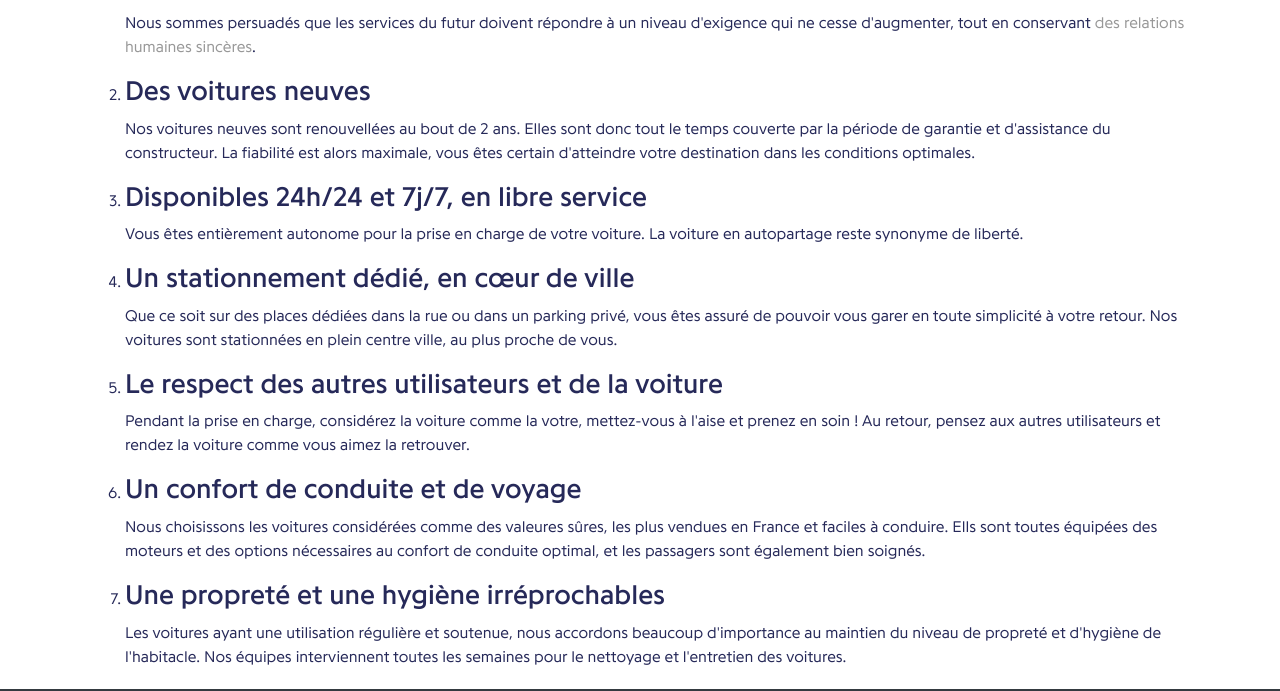
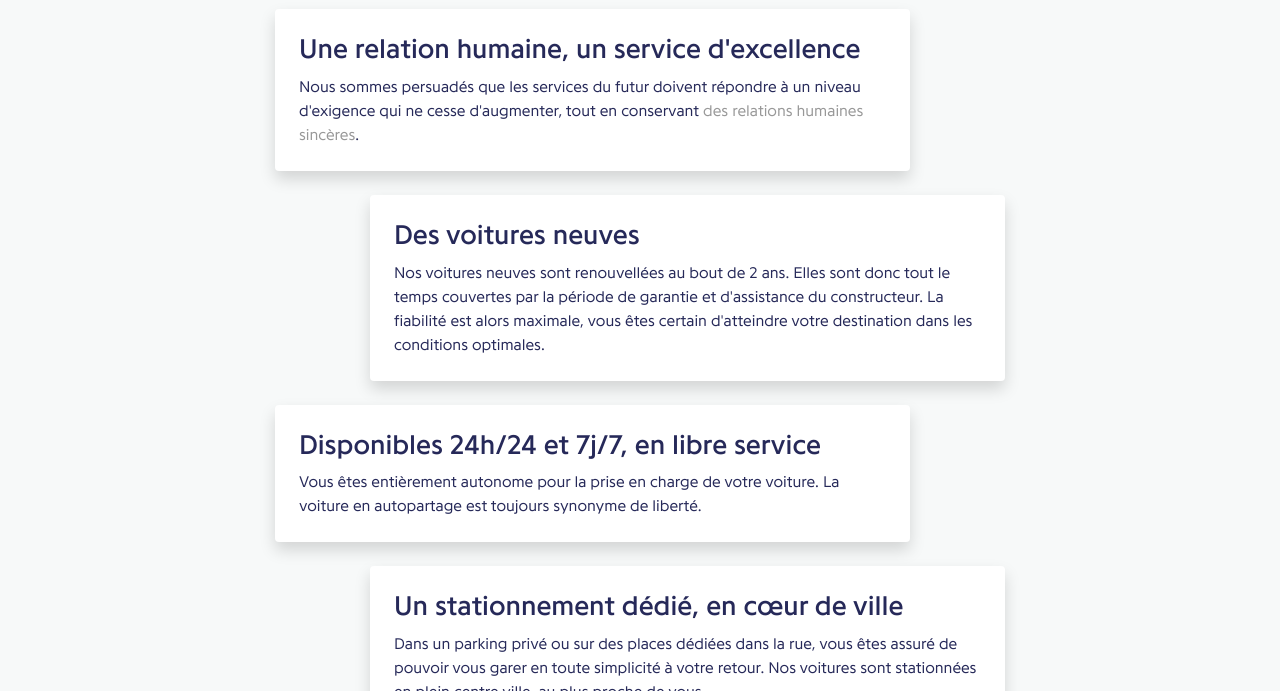
Before and after one commit to evolutions-urbaines/evolutions-urbaines, a Gatsby site: page /autopartage in a window 1280 px wide. Shown: the part 229-920 px from the top of the page. Built offline with nearby package versions, Linux system fonts and the light colour scheme; Gatsby itself is replaced by a stand-in of ours.

Commit message:
improve autopartage

```diff
--- a/src/components/navigation.js
+++ b/src/components/navigation.js
@@ -43,7 +43,7 @@ class Navigation extends Component {
               navbar
             >
               <ul className="navbar-nav mr-auto">
-                {/* <li className="nav-item">
+                <li className="nav-item">
                   <Link
                     to="/autopartage"
                     className="nav-link"
@@ -51,7 +51,7 @@ class Navigation extends Component {
                   >
                     Autopartage
                   </Link>
-                </li> */}
+                </li>
                 <li className="nav-item">
                   <Link
                     to="/satisfaction-client"
--- a/src/pages/autopartage.js
+++ b/src/pages/autopartage.js
@@ -4,88 +4,105 @@ import Link from 'gatsby-link'
 import Layout from '../components/layout'
 
 const CarSharingPage = ({ location }) => (
-  <Layout {...{ location }}>
+  <Layout className="bg-steel pt-4" {...{ location }}>
     <h1>Notre vision de l'autopartage</h1>
 
     <p>
       Passionnés par les nouvelles mobilités et l'autopartage, nous vous
-      proposons un service appuyé sur 7 principes fondamentaux.
+      proposons un service construit autour de 7 principes fondamentaux.
     </p>
 
     <h2>
       <span className="font-weight-normal">Les </span>7 marqueurs de Qualité{' '}
       <span className="font-weight-normal">pour un autopartage réussi</span>
     </h2>
-    <ol>
-      <li>
+
+    <div className="row my-4">
+      <div className="offset-md-2 col-md-7">
+        <div className="bg-white rounded shadow p-4 mb-4">
           <h3>Une relation humaine, un service d'excellence</h3>
-        <p>
-          Nous sommes persuadés que les services du futur doivent répondre à un
-          niveau d'exigence qui ne cesse d'augmenter, tout en conservant{' '}
+          <p className="mb-0">
+            Nous sommes persuadés que les services du futur doivent répondre à
+            un niveau d'exigence qui ne cesse d'augmenter, tout en conservant{' '}
             <Link to="/satisfaction-client" className="text-secondary">
               des relations humaines sincères
             </Link>
             .
           </p>
-      </li>
+        </div>
+      </div>
 
-      <li>
+      <div className="offset-md-3 col-md-7">
+        <div className="bg-white rounded shadow p-4 mb-4">
           <h3>Des voitures neuves</h3>
-        <p>
+          <p className="mb-0">
             Nos voitures neuves sont renouvellées au bout de 2 ans. Elles sont
-          donc tout le temps couverte par la période de garantie et d'assistance
-          du constructeur. La fiabilité est alors maximale, vous êtes certain
-          d'atteindre votre destination dans les conditions optimales.
+            donc tout le temps couvertes par la période de garantie et
+            d'assistance du constructeur. La fiabilité est alors maximale, vous
+            êtes certain d'atteindre votre destination dans les conditions
+            optimales.
           </p>
-      </li>
+        </div>
+      </div>
 
-      <li>
+      <div className="offset-md-2 col-md-7">
+        <div className="bg-white rounded shadow p-4 mb-4">
           <h3>Disponibles 24h/24 et 7j/7, en libre service</h3>
-        <p>
+          <p className="mb-0">
             Vous êtes entièrement autonome pour la prise en charge de votre
-          voiture. La voiture en autopartage reste synonyme de liberté.
+            voiture. La voiture en autopartage est toujours synonyme de liberté.
           </p>
-      </li>
+        </div>
+      </div>
 
-      <li>
+      <div className="offset-md-3 col-md-7">
+        <div className="bg-white rounded shadow p-4 mb-4">
           <h3>Un stationnement dédié, en cœur de ville</h3>
-        <p>
-          Que ce soit sur des places dédiées dans la rue ou dans un parking
-          privé, vous êtes assuré de pouvoir vous garer en toute simplicité à
-          votre retour. Nos voitures sont stationnées en plein centre ville, au
-          plus proche de vous.
+          <p className="mb-0">
+            Dans un parking privé ou sur des places dédiées dans la rue, vous
+            êtes assuré de pouvoir vous garer en toute simplicité à votre
+            retour. Nos voitures sont stationnées en plein centre ville, au plus
+            proche de vous.
           </p>
-      </li>
+        </div>
+      </div>
 
-      <li>
+      <div className="offset-md-2 col-md-7">
+        <div className="bg-white rounded shadow p-4 mb-4">
           <h3>Le respect des autres utilisateurs et de la voiture</h3>
-        <p>
+          <p className="mb-0">
             Pendant la prise en charge, considérez la voiture comme la votre,
-          mettez-vous à l'aise et prenez en soin ! Au retour, pensez aux autres
-          utilisateurs et rendez la voiture comme vous aimez la retrouver.
+            mettez-vous à l'aise et prenez en soin ! Au retour, pensez aux
+            autres utilisateurs et rendez la voiture comme vous aimez la
+            retrouver.
           </p>
-      </li>
+        </div>
+      </div>
 
-      <li>
+      <div className="offset-md-3 col-md-7">
+        <div className="bg-white rounded shadow p-4 mb-4">
           <h3>Un confort de conduite et de voyage</h3>
-        <p>
+          <p className="mb-0">
             Nous choisissons les voitures considérées comme des valeures sûres,
             les plus vendues en France et faciles à conduire. Ells sont toutes
-          équipées des moteurs et des options nécessaires au confort de conduite
-          optimal, et les passagers sont également bien soignés.
+            équipées des moteurs et des options nécessaires au confort de
+            conduite optimal, et les passagers sont également bien soignés.
           </p>
-      </li>
+        </div>
+      </div>
 
-      <li>
+      <div className="offset-md-2 col-md-7">
+        <div className="bg-white rounded shadow p-4 mb-4">
           <h3>Une propreté et une hygiène irréprochables</h3>
-        <p>
+          <p className="mb-0">
             Les voitures ayant une utilisation régulière et soutenue, nous
             accordons beaucoup d'importance au maintien du niveau de propreté et
             d'hygiène de l'habitacle. Nos équipes interviennent toutes les
             semaines pour le nettoyage et l'entretien des voitures.
           </p>
-      </li>
-    </ol>
+        </div>
+      </div>
+    </div>
   </Layout>
 )
 
```
Also changed, not shown: src/pages/satisfaction-client.js (+2 -9 lines). Lines whose indentation alone changed are shown as unchanged.
